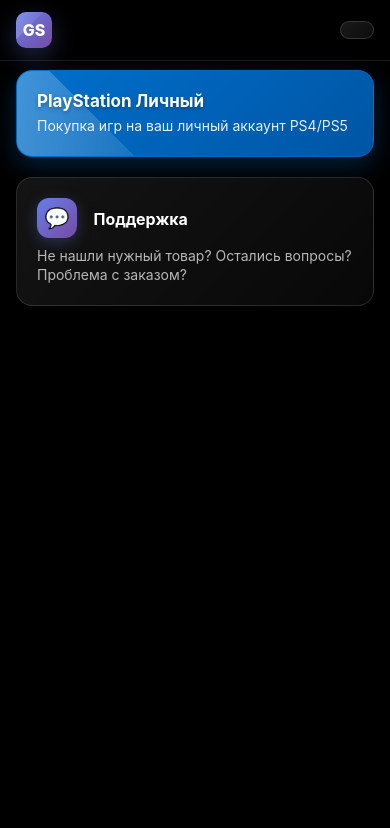
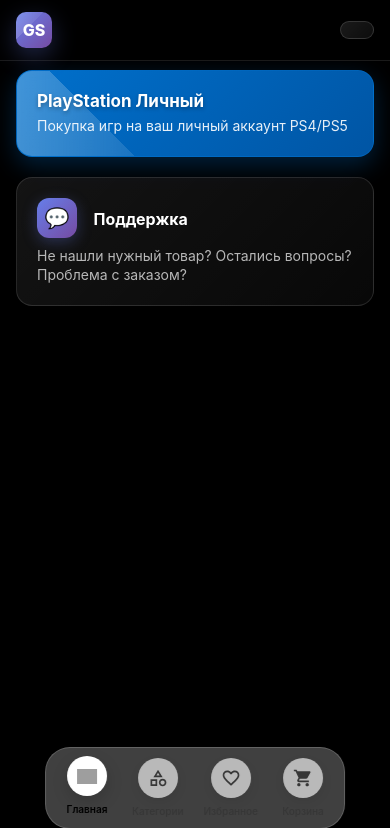
Before and after one commit to igorone0010-netizen/gosha-store, a Flask app: page / in a window 390 px wide. Shown: the top 828 px of the page. Run offline with Flask 3, Linux system fonts and the light colour scheme; some libraries are stand-ins or nearby versions; grey boxes are pictures that could not be loaded.

Commit message:
Update style.css

```diff
--- a/static/css/style.css
+++ b/static/css/style.css
@@ -1497,3 +1497,112 @@ body {
     background: rgba(255, 255, 255, 0.07);
     border-color: rgba(255, 255, 255, 0.12);
 }
+
+/* ОБНОВЛЕННАЯ НАВИГАЦИОННАЯ ПАНЕЛЬ - ЖИДКОЕ СТЕКЛО С КРУГЛЫМИ ИКОНКАМИ */
+.nav-glass {
+    position: fixed;
+    bottom: 20px;
+    left: 50%;
+    transform: translateX(-50%);
+    display: flex;
+    background: rgba(255, 255, 255, 0.25);
+    backdrop-filter: blur(20px) saturate(180%);
+    -webkit-backdrop-filter: blur(20px) saturate(180%);
+    border: 1px solid rgba(255, 255, 255, 0.18);
+    border-radius: 25px;
+    padding: 12px 20px;
+    gap: 25px;
+    box-shadow: 0 8px 32px rgba(0, 0, 0, 0.1);
+    z-index: 1000;
+    width: auto;
+    min-width: 300px;
+}
+
+.nav-item {
+    display: flex;
+    flex-direction: column;
+    align-items: center;
+    gap: 6px;
+    cursor: pointer;
+    transition: all 0.3s ease;
+    opacity: 0.7;
+    min-width: 50px;
+}
+
+.nav-item.active {
+    opacity: 1;
+    transform: translateY(-2px);
+}
+
+.nav-icon {
+    width: 44px;
+    height: 44px;
+    border-radius: 50%;
+    display: flex;
+    align-items: center;
+    justify-content: center;
+    background: rgba(255, 255, 255, 0.9);
+    box-shadow: 0 4px 12px rgba(0, 0, 0, 0.1);
+    transition: all 0.3s ease;
+    overflow: hidden;
+}
+
+.nav-item.active .nav-icon {
+    background: rgba(255, 255, 255, 1);
+    box-shadow: 0 6px 16px rgba(0, 0, 0, 0.15);
+}
+
+.nav-icon img {
+    width: 24px;
+    height: 24px;
+    object-fit: contain;
+}
+
+.nav-icon svg {
+    width: 22px;
+    height: 22px;
+    color: #333;
+}
+
+.nav-label {
+    font-size: 11px;
+    font-weight: 500;
+    color: #333;
+    white-space: nowrap;
+    transition: all 0.3s ease;
+}
+
+.nav-item.active .nav-label {
+    font-weight: 600;
+    color: #000;
+}
+
+/* Адаптивность для маленьких экранов */
+@media (max-width: 480px) {
+    .nav-glass {
+        gap: 20px;
+        padding: 10px 16px;
+        bottom: 15px;
+        min-width: 280px;
+    }
+
+    .nav-icon {
+        width: 40px;
+        height: 40px;
+    }
+
+    .nav-icon img,
+    .nav-icon svg {
+        width: 20px;
+        height: 20px;
+    }
+
+    .nav-label {
+        font-size: 10px;
+    }
+}
+
+/* Скрываем старую навигацию */
+.nav-panel {
+    display: none !important;
+}
```
